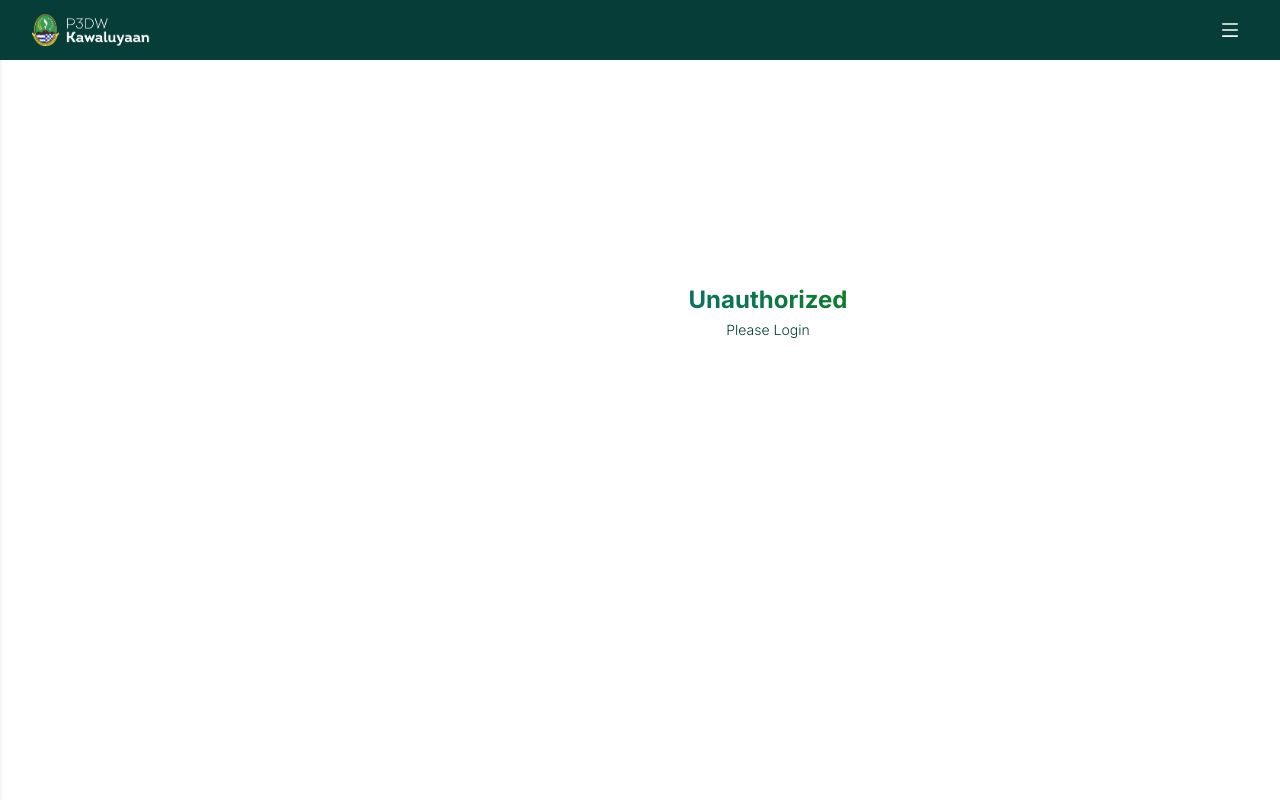
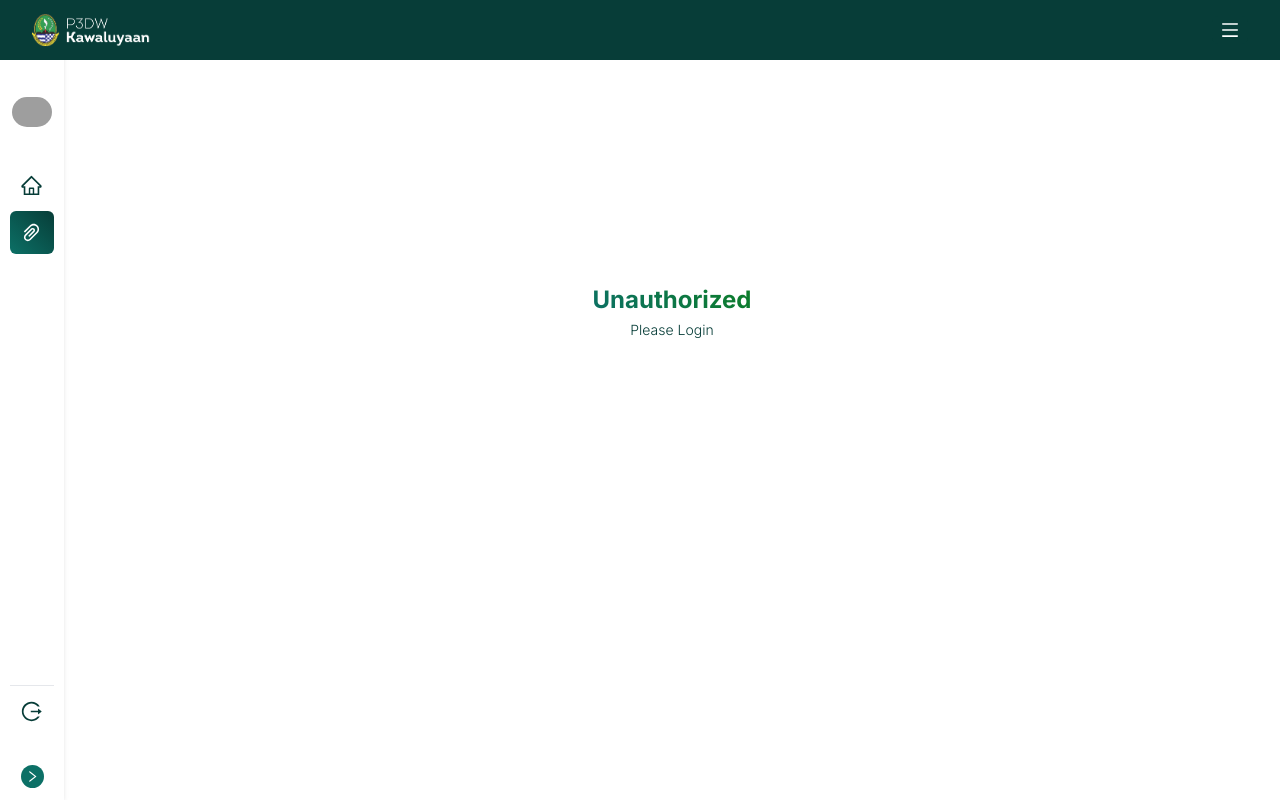
Before and after one commit to blacksmitj/harian-kawaluyaan, a Next.js app: page /dashboard/reports in a window 1280 px wide. Built offline with nearby package versions, Linux system fonts and the light colour scheme; no server answers; grey boxes are pictures that could not be loaded.

Commit message:
remove motion frammer and react responsive

```diff
--- /dev/null
+++ b/app/actions/getReportCountById.ts
@@ -0,0 +1,22 @@
+import prisma from "@/app/libs/prismadb";
+
+export interface IParams {
+  userId?: string;
+}
+
+export async function getReportCountById(
+  params: IParams
+) {
+  try {
+    const { userId } = params;
+    const reports = await prisma.report.count({
+      where: {
+        userId: userId
+      }
+    });
+    return reports;
+  } catch (error: any) {
+    throw new Error(error);
+  }
+
+}
--- /dev/null
+++ b/app/actions/getUsersCount.ts
@@ -0,0 +1,18 @@
+import prisma from "@/app/libs/prismadb";
+import { User } from "@prisma/client";
+
+
+export async function getUsersCount(
+) {
+  try {
+
+    const users = await prisma.user.count({});
+
+    return users;
+
+  } catch (error: any) {
+    throw new Error(error);
+  }
+
+
+}
--- a/app/components/navbar/SideMenu.tsx
+++ b/app/components/navbar/SideMenu.tsx
@@ -13,28 +13,15 @@ import { signOut } from "next-auth/react";
 import { User } from "@prisma/client";
 import { usePathname, useRouter } from "next/navigation";
 import { BiGroup } from "react-icons/bi";
-import dynamic from "next/dynamic";
-import { useState } from "react";
-
-const MediaQuery = dynamic(() => import("react-responsive"), {
-  ssr: false,
-});
 
 interface SideMenuProps {
   currentUser?: User | null;
 }
 
 const SideMenu: React.FC<SideMenuProps> = ({ currentUser }) => {
-  const [isTabletMid, setisTabletMid] = useState(true);
   const pathname = usePathname();
   const router = useRouter();
   const sideMenu = useSideMenu();
-
-  const handleMediaQueryChange = (matches: any) => {
-    console.log("matches", matches);
-
-    setisTabletMid(matches);
-  };
 
   const isAdmin = () => {
     if (currentUser?.role !== "ADMIN") {
@@ -44,28 +31,15 @@ const SideMenu: React.FC<SideMenuProps> = ({ currentUser }) => {
   };
 
   const animation = () => {
-    if (isTabletMid) {
-      console.log("do tablet");
-
-      if (sideMenu.isOpen) {
-        return "translate-x-0 w-[16rem]";
-      } else {
-        return "-translate-x-[16rem] w-[16rem]";
-      }
+    if (sideMenu.isOpen) {
+      return "translate-x-0 w-[16rem]";
     } else {
-      console.log("not tablet");
-      if (sideMenu.isOpen) {
-        return "translate-x-0 w-[16rem]";
-      } else {
-        return "translate-x-0 w-[4rem]";
-      }
+      return "-translate-x-[16rem] md:translate-x-0 md:w-[4rem] w-[16rem]";
     }
   };
 
   return (
     <>
-      <MediaQuery maxWidth={768} onChange={handleMediaQueryChange}></MediaQuery>
-
       <div
         onClick={sideMenu.onClose}
         className={`md:hidden fixed inset-0 h-screen bg-black/50 transition-opacity duration-300 z-[1]
@@ -139,7 +113,6 @@ const SideMenu: React.FC<SideMenuProps> = ({ currentUser }) => {
               </li>
             </ul>
           </div>
-
           <Toggle />
         </div>
       </div>
--- a/app/dashboard/layout.tsx
+++ b/app/dashboard/layout.tsx
@@ -10,6 +10,7 @@ export default async function DashboardLayout({
   children: React.ReactNode;
 }) {
   const currentUser = await getCurrentUser();
+  // const istTabletMid = useMediaQuery({ query: "(max-width: 768px)" });
   return (
     <>
       <Notification />
--- a/app/dashboard/reports/page.tsx
+++ b/app/dashboard/reports/page.tsx
@@ -1,4 +1,4 @@
-import { IReportsParams, getReports } from "@/app/actions/getReports";
+import { getReportCountById } from "@/app/actions/getReportCountById";
 import ReportsClient from "./ReportsClient";
 import getCurrentUser from "@/app/actions/getCurrentUser";
 import EmptyState from "@/app/components/EmptyState";
@@ -14,11 +14,11 @@ const ReportsPage = async () => {
     return <EmptyState title="Unauthorized" subtitle="Please Login" />;
   }
 
-  const reports = await getReports({
+  const reports = await getReportCountById({
     userId: currentUser.id,
   });
 
-  if (reports.length === 0) {
+  if (reports === 0) {
     return (
       <>
         <EmptyState />
--- a/app/dashboard/users/page.tsx
+++ b/app/dashboard/users/page.tsx
@@ -1,15 +1,10 @@
 import getCurrentUser from "@/app/actions/getCurrentUser";
 import UsersClient from "./UsersClient";
 import EmptyState from "@/app/components/EmptyState";
-import { IUsersParams, getUsers } from "@/app/actions/getUsers";
-import DeleteUser from "@/app/components/tables/DeleteUser";
 import DeleteUserModal from "@/app/components/modals/DeleteUsertModal";
+import { getUsersCount } from "@/app/actions/getUsersCount";
 
-interface UsersPageProps {
-  searchParams: IUsersParams;
-}
-
-const UsersPage = async ({ searchParams }: UsersPageProps) => {
+const UsersPage = async () => {
   const currentUser = await getCurrentUser();
 
   if (currentUser?.role !== "ADMIN") {
@@ -20,9 +15,9 @@ const UsersPage = async ({ searchParams }: UsersPageProps) => {
     return <EmptyState title="Unauthorized" subtitle="Please Login" />;
   }
 
-  const users = await getUsers(searchParams);
+  const users = await getUsersCount();
 
-  if (!users) {
+  if (users === 0) {
     return <EmptyState title="Tidak Ada Users" subtitle="Daftarkan User" />;
   }
 
--- a/package.json
+++ b/package.json
@@ -25,7 +25,6 @@
     "date-fns": "^2.30.0",
     "eslint": "8.40.0",
     "eslint-config-next": "13.4.3",
-    "framer-motion": "^10.12.12",
     "next": "13.4.3",
     "next-auth": "^4.22.1",
     "next-cloudinary": "^4.12.0",
@@ -35,7 +34,6 @@
     "react-hook-form": "^7.43.9",
     "react-icons": "^4.8.0",
     "react-paginate": "^8.2.0",
-    "react-responsive": "^9.0.2",
     "react-select": "^5.7.3",
     "react-spinners": "^0.13.8",
     "tailwindcss": "3.3.2",
```
Also changed, not shown: 1 other file (tests, documents, lock files or other folders).
